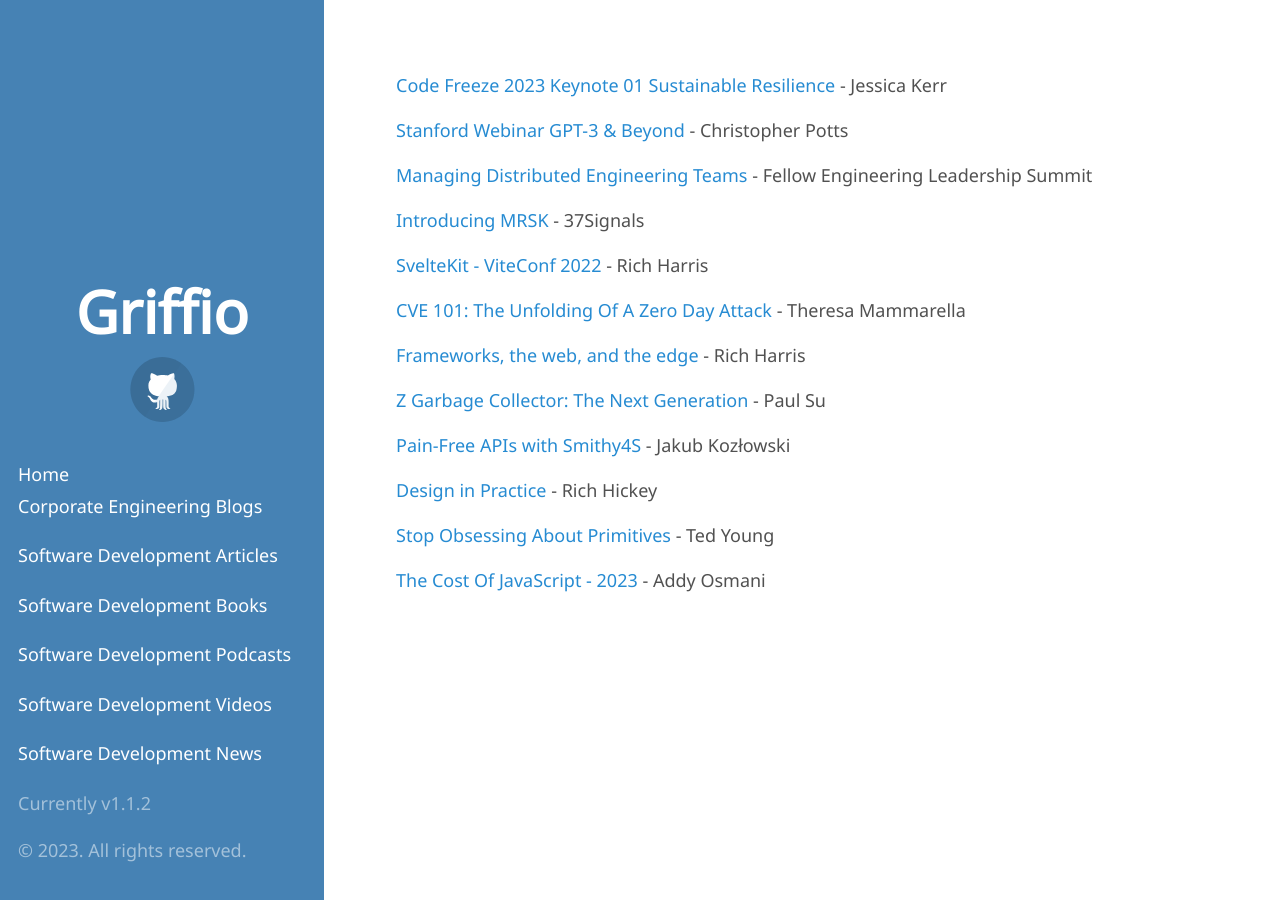
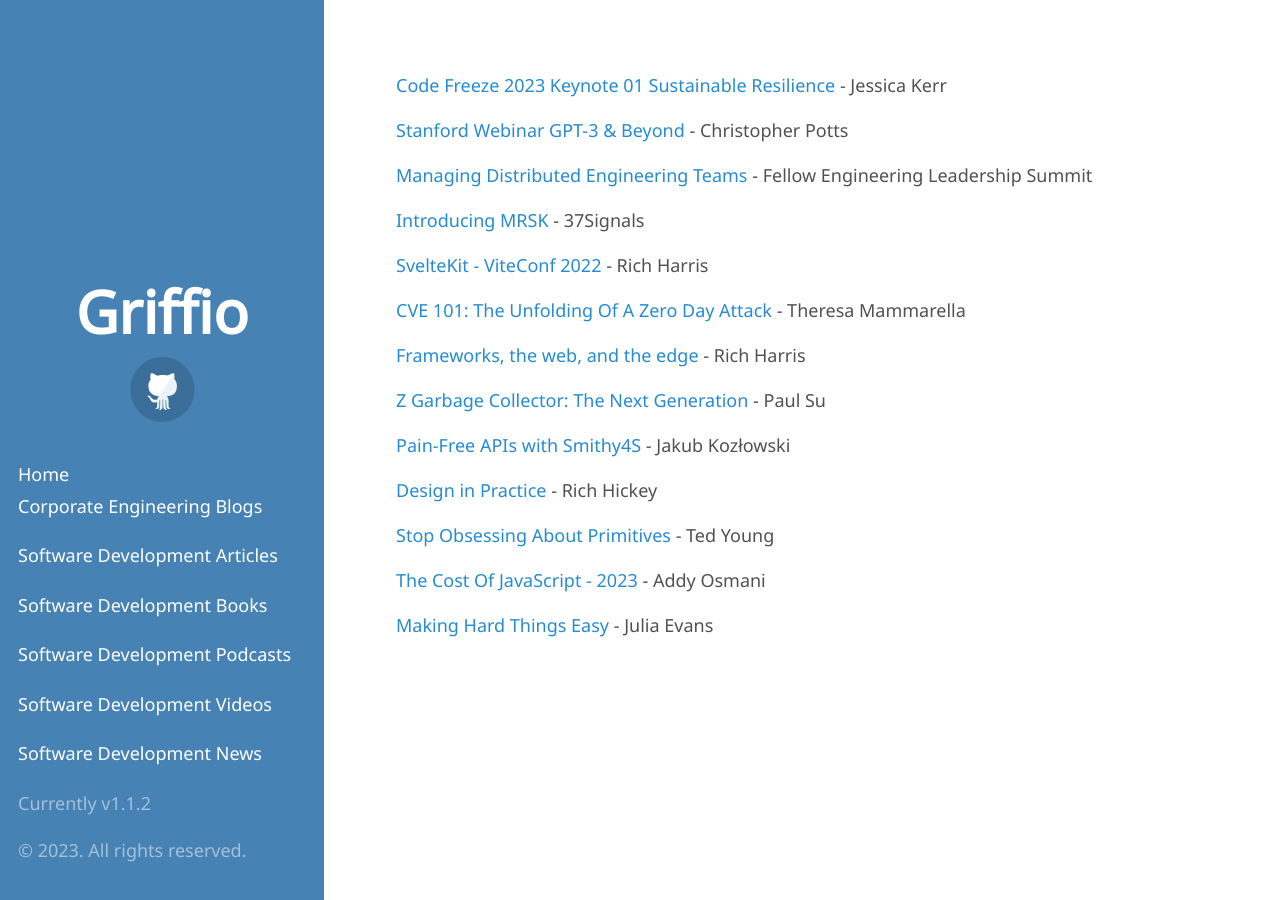
Before and after one commit to griffio/griffio.github.io, a Jekyll site: the page built from tech_talks_highlighted_2023.md, in a window 1280 px wide. Built offline with Jekyll 4.4.1, drawn with Linux system fonts in a browser that asks for light colours; some web fonts are replaced; our own code applies the rules of GitHub Pages for plain Markdown files.

Commit message:
Update tech_talks_highlighted_2023.md
Making Hard Things Easy

```diff
--- a/tech_talks_highlighted_2023.md
+++ b/tech_talks_highlighted_2023.md
@@ -21,3 +21,5 @@
 [Stop Obsessing About Primitives](https://www.youtube.com/watch?v=hcx6DUjU24A) - Ted Young
 
 [The Cost Of JavaScript - 2023](https://www.youtube.com/watch?v=ZKH3DLT4BKw) - Addy Osmani
+
+[Making Hard Things Easy](https://www.youtube.com/watch?v=30YWsGDr8mA) - Julia Evans
```
